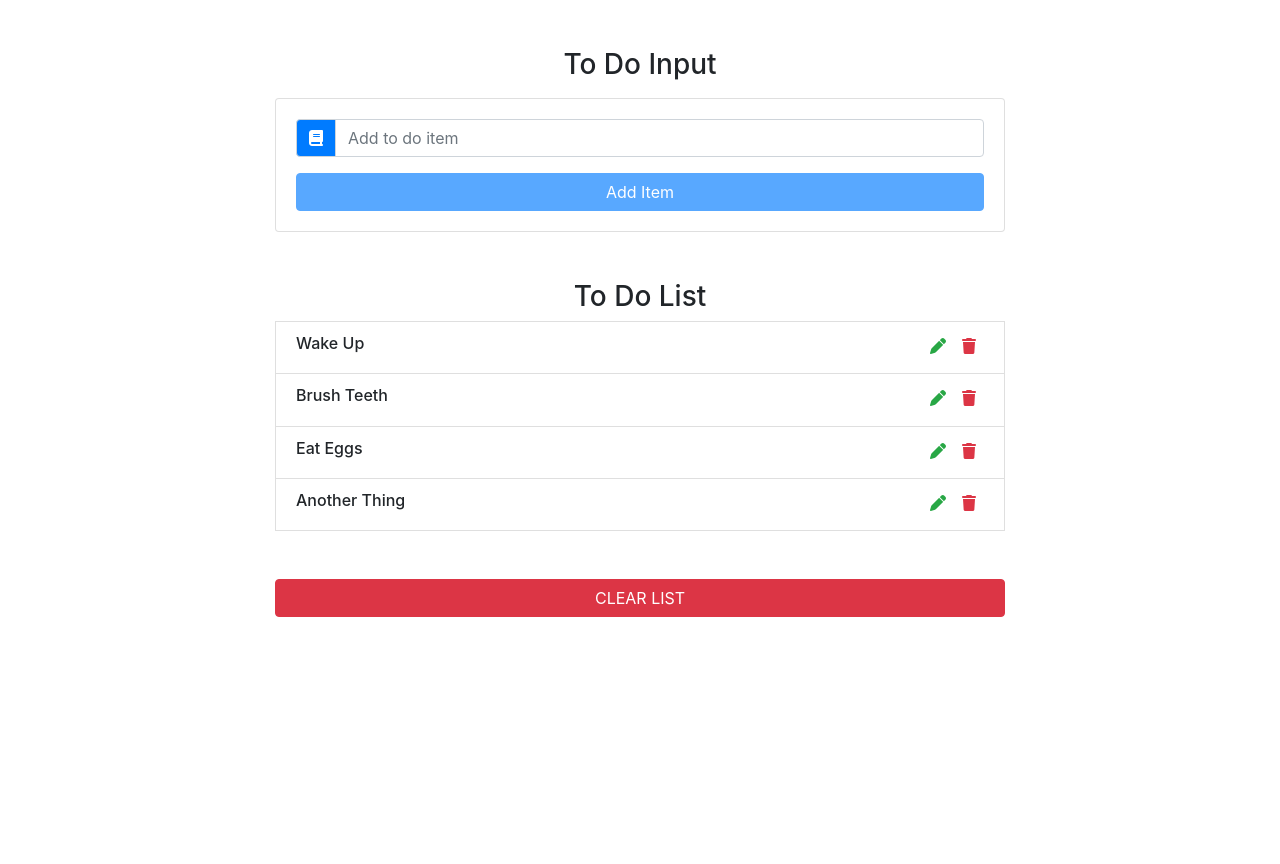
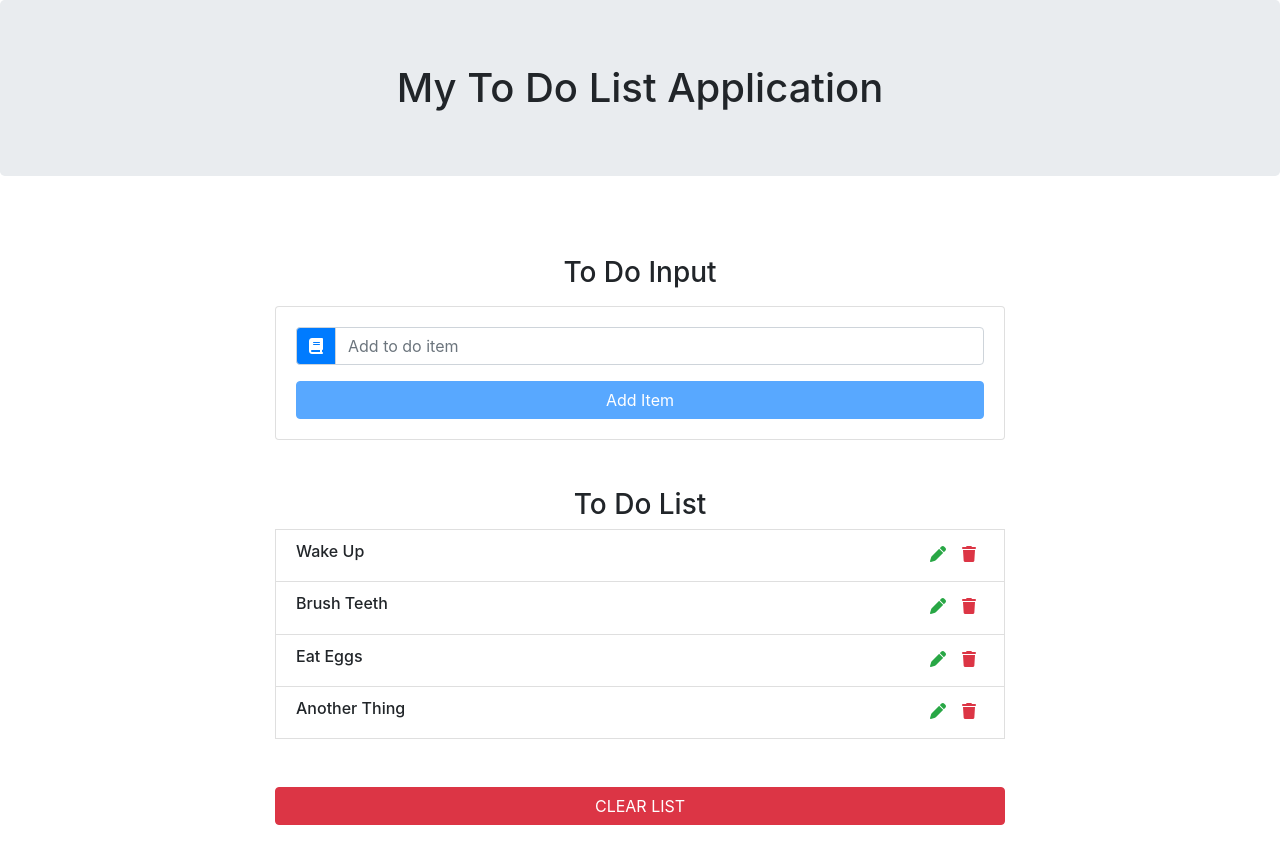
Before and after one commit to spwhittaker/react-to-do, a React (Create React App) app: page / in a window 1280 px wide. Shown: the top 864 px of the page. Before the commit the page ends 800 px from the top, so only its background shows below. Built offline with nearby package versions, Linux system fonts and the light colour scheme.

Commit message:
Add heading

```diff
--- a/src/App.js
+++ b/src/App.js
@@ -56,6 +56,8 @@ class App extends Component {
 
   render() {
     return (
+      <>
+        <h1 className="jumbotron text-center">My To Do List Application</h1>
         <div className="container">
           <div className="row">
             <div className="col-10 mx-auto col-md-8 mt-5">
@@ -75,6 +77,7 @@ class App extends Component {
             </div>
           </div>
         </div>
+      </>
     );
   }
 }
```
Lines whose indentation alone changed are shown as unchanged.
